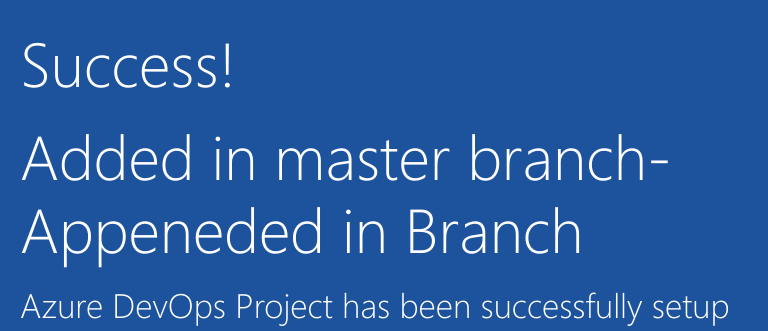
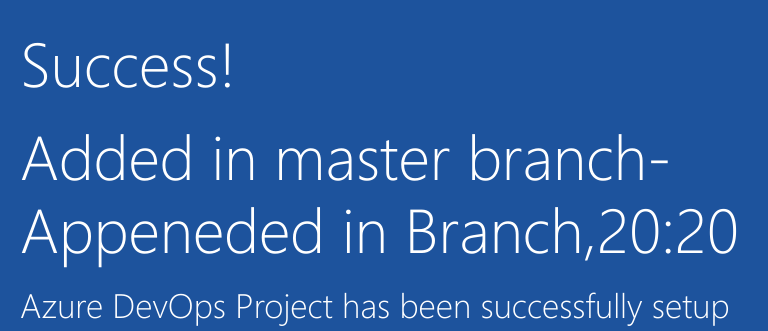
Before and after one commit to shri1180/ApertureTechnology, a plain HTML site: page index.html in a window 1280 px wide. Shown: the part 352-683 px from the top of the page, 205-973 px from the left. Drawn offline with Linux system fonts and the light colour scheme.

Commit message:
Added 20:20 in Branch

```diff
--- a/index.html
+++ b/index.html
@@ -19,7 +19,7 @@
         </div>
             <div class="content-body">
                 <div class="success-text">Success!</div>
-		<div class="success-text">Added in master branch-Appeneded in Branch</div>
+		<div class="success-text">Added in master branch-Appeneded in Branch,20:20</div>
                 <div class="description line-1"> Azure DevOps Project has been successfully setup</div>
                 <div class="description line-2"> Your HTML app is up and running on Azure</div>
                 <div class="next-steps-container">
```
